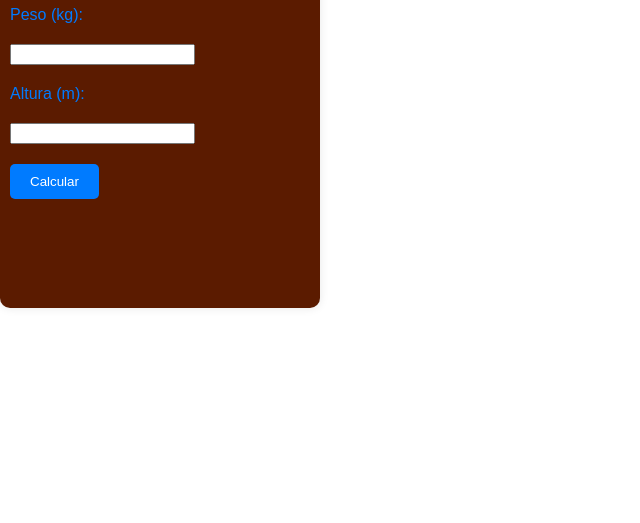
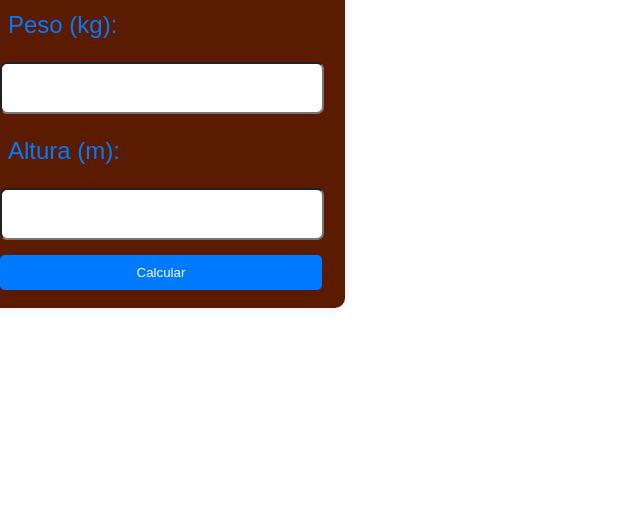
Before and after one commit to eversonOS/projeto-avaliativo-git-hub, a plain HTML site: page index.html in a window 1280 px wide. Shown: the part 277-800 px from the top of the page, without its empty margins (0-640 px from the left). Drawn offline with Linux system fonts and the light colour scheme.

Commit message:
style: ajustes dos elementos

```diff
--- a/Vew/style.css
+++ b/Vew/style.css
@@ -23,19 +23,39 @@ body {
 
 h1 {
   margin-top: 0;
+  text-align: center;
   color: #007bff;
 }
 
-label,
+label {
+  font-size: 1.5rem;
+  display: block;
+  margin: 18px;
+  width: 300px;
+  color: #007bff;
+  padding: 5px;
+}
 input,
 button {
   display: block;
-  margin-bottom: 20px;
+  margin: 15px;
+  width: 300px;
+  border-radius: 7px;
   color: #007bff;
+  padding: 10px;
+}
+
+#weight {
+  font-size: 1.5rem;
+}
+
+#height {
+  font-size: 1.5rem;
 }
 
 button {
   background-color: #007bff;
+  width: 322px;
   color: white;
   border: none;
   padding: 10px 20px;
@@ -45,4 +65,5 @@ button {
 
 #result {
   font-weight: bold;
+  font-size: 50px;
 }
--- a/controler/javascript.js
+++ b/controler/javascript.js
@@ -10,7 +10,7 @@ document.addEventListener("DOMContentLoaded", function () {
       resultElement.textContent = "Por favor, insira valores válidos.";
     } else {
       const bmi = calculateBMI(weight, height);
-      resultElement.textContent = `Seu IMC é ${bmi.toFixed(2)}.`;
+      resultElement.textContent = `Seu IMC é: ${bmi.toFixed(2)}`;
     }
   });
 
```
